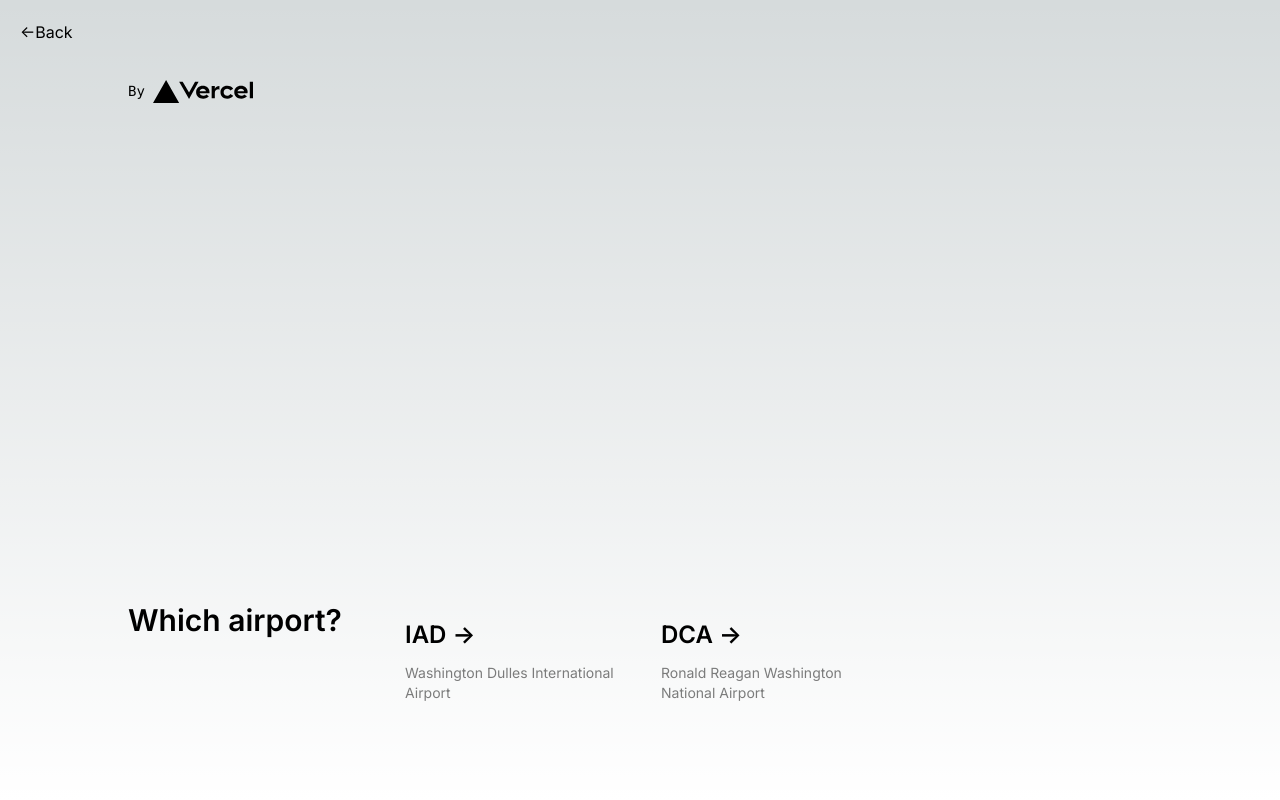
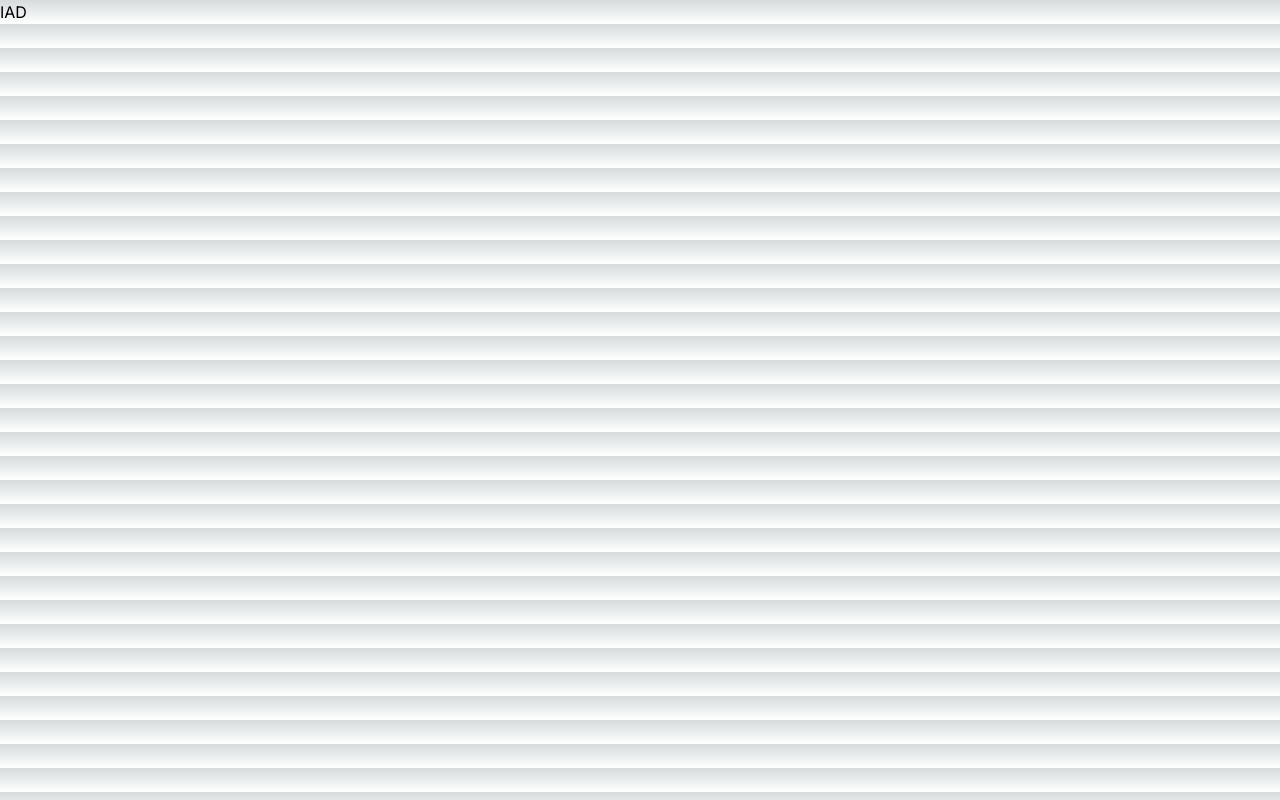
Before and after one commit to huacheng-gao23/fiftystars-pwa, a Next.js app: page /arriving/airport/iad in a window 1280 px wide. Built offline with nearby package versions, Linux system fonts and the light colour scheme.

Commit message:
fix spacing

```diff
--- a/app/arriving/airport/(airports)/dca/page.tsx
+++ b/app/arriving/airport/(airports)/dca/page.tsx
@@ -17,9 +17,8 @@ const NavButtonInfo = [
 export default function Home() {
 
   return (
-    <NavPage
-      navButtonArray={NavButtonInfo}
-      header="Which airport?"
-    />
+    <div>
+      DCA
+    </div>
   );
 }
--- a/app/arriving/airport/(airports)/iad/page.tsx
+++ b/app/arriving/airport/(airports)/iad/page.tsx
@@ -17,9 +17,8 @@ const NavButtonInfo = [
 export default function Home() {
 
   return (
-    <NavPage
-      navButtonArray={NavButtonInfo}
-      header="Which airport?"
-    />
+    <div>
+      IAD
+    </div>
   );
 }
--- a/components/NavPage.tsx
+++ b/components/NavPage.tsx
@@ -15,7 +15,7 @@ export default function NavPage({ navButtonArray, header }: { navButtonArray: Na
 
 
   return (
-    <main className="flex min-h-screen flex-col items-center justify-between p-20">
+    <main className="flex flex-col items-center justify-between p-20">
       <div className="fixed top-0 left-0 px-5 py-5">
         <button className="hover:bg-sky-700" onClick={() => router.back()}>&lt;-Back</button>
       </div>
```
